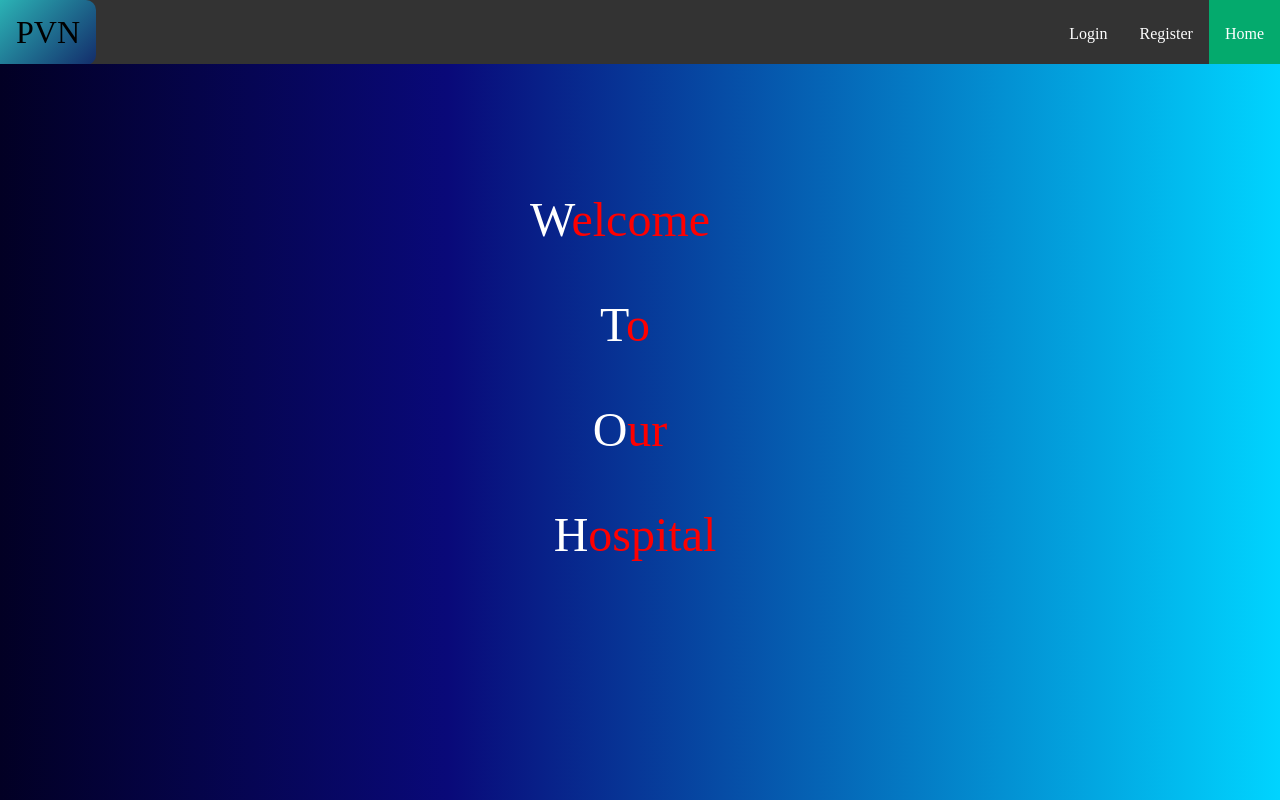
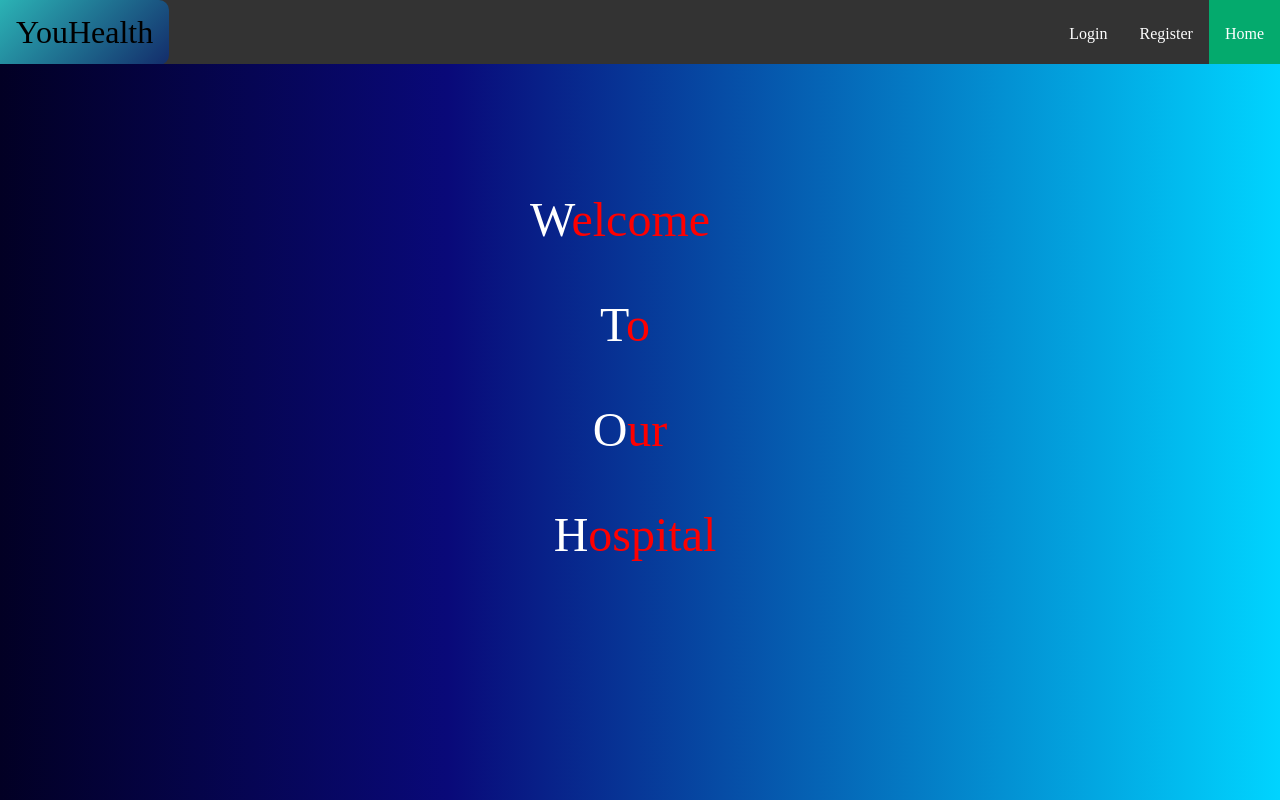
Before and after one commit to chintu-bhanderi/YouHealth, a plain HTML site: page wwwroot/Index.html in a window 1280 px wide. Drawn offline with Linux system fonts and the light colour scheme; a web font is replaced by a local one.

Commit message:
Update Index.html

```diff
--- a/wwwroot/Index.html
+++ b/wwwroot/Index.html
@@ -7,7 +7,7 @@
 </head>
 <body>
     <ul class="topnav">
-        <li class="logo">PVN</li>
+        <li class="logo">YouHealth</li>
         <li><a class="active" href="#">Home</a></li>
         <li><a href="View/patientRegister.html">Register</a></li>
         <li><a href="View/loginPage.html">Login</a></li>
```
